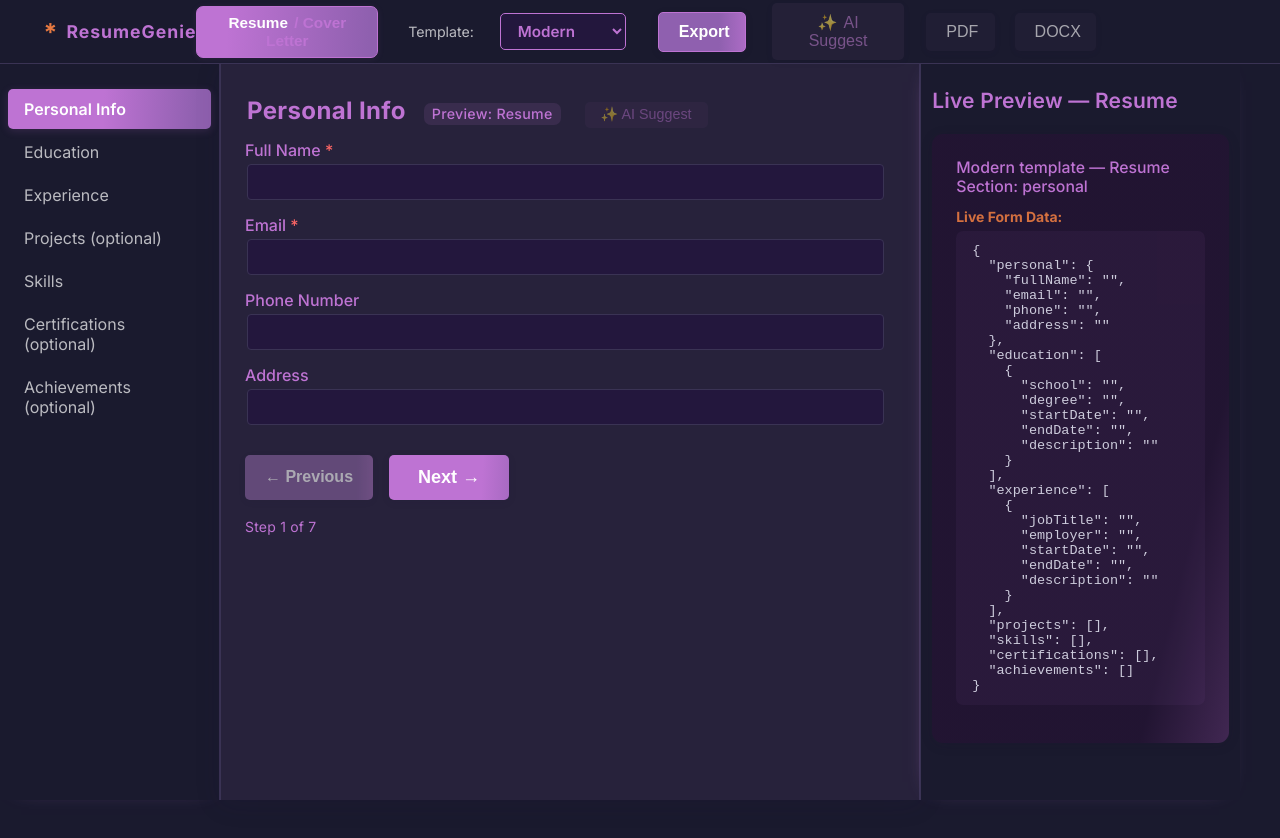
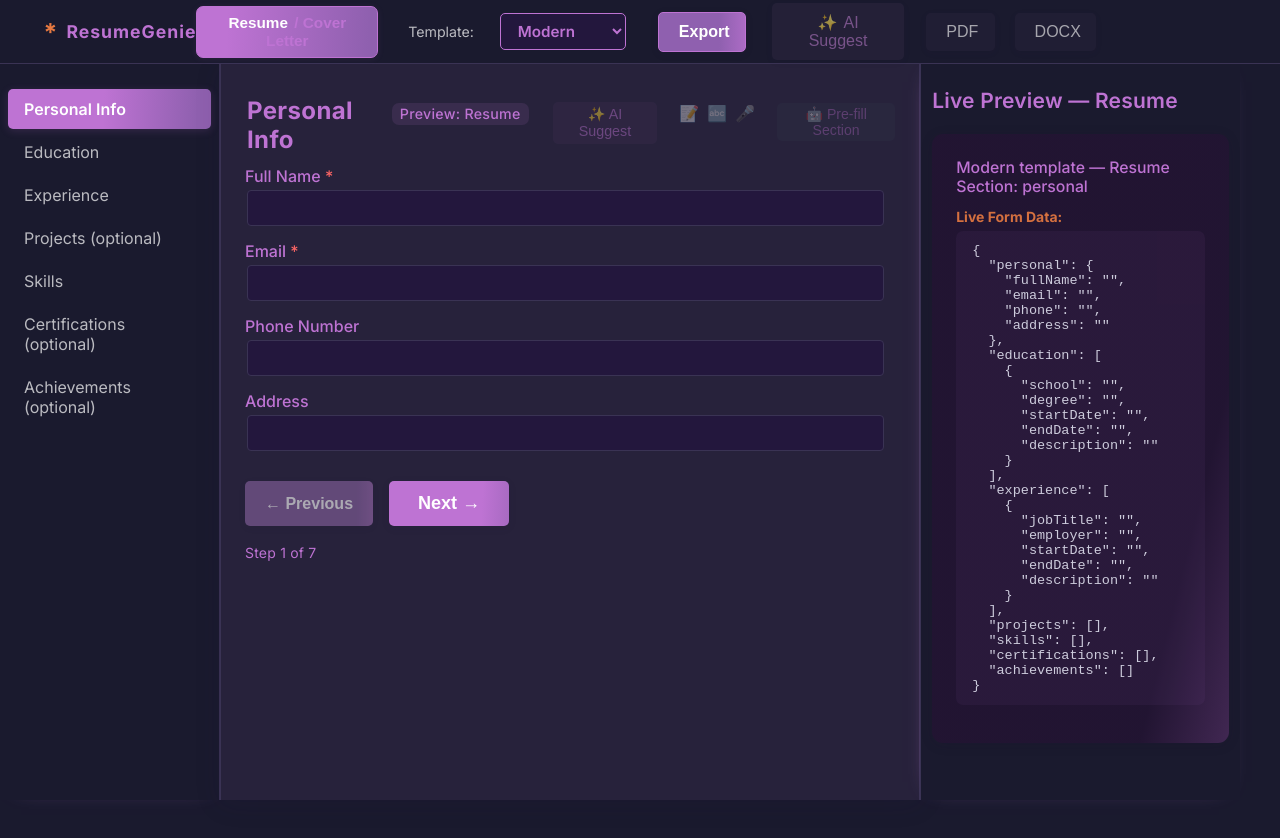
Before and after one commit to Workflow-Manager-admin/resumegenie-25319-282d1c45, a React (Create React App) app in the folder resumegenie_frontend/: page / in a window 1280 px wide. Shown: the top 838 px of the page. Built offline with nearby package versions, Linux system fonts and the light colour scheme; the HTML template or start-up script is replaced by a standard one.

Commit message:
Auto-commit: Changes as of 2025-05-28T16:11:20.788728+00:00

```diff
--- a/resumegenie_frontend/src/components/layout/CentralFormContainer.js
+++ b/resumegenie_frontend/src/components/layout/CentralFormContainer.js
@@ -582,7 +582,12 @@ function CentralFormContainer({ sectionId, sectionLabel, previewMode, onAISugges
         >
           Preview:&nbsp;{previewMode === 'resume' ? 'Resume' : 'Cover Letter'}
         </span>
-        {/* AI Suggest button (disabled, stub only) */}
+        {/*
+          === AI Content Controls Placeholder Area ===
+          "AI Suggest" button is disabled, serves as stub for future AI-powered suggestions (grammar, spelling, tone, pre-fill).
+          When implemented, this will invoke an API that analyzes section fields or full document and provides recommended edits/content.
+          This button is duplicated in TopBar for global AI actions; instance here provides section-level recommendations.
+        */}
         <button
           style={{
             background: 'rgba(190,115,211,0.10)',
@@ -602,6 +607,48 @@ function CentralFormContainer({ sectionId, sectionLabel, previewMode, onAISugges
           tabIndex={-1}
         >
           <span role="img" aria-label="AI">✨</span> AI Suggest
+        </button>
+        {/*
+          === AI-powered grammar, spell, and tone indicators (planned) ===
+          Add future icons/labels for:
+            - Spell Check
+            - Grammar Check
+            - Tone/Style Feedback
+            These will be used to show suggestions or highlight issues; UI as icons or notification chips.
+        */}
+        <div
+          style={{
+            display: 'flex', alignItems: 'center', marginLeft: 8, gap: 8, opacity: 0.36
+          }}
+          aria-label="AI grammar and tone suggestion placeholders"
+        >
+          <span title="Grammar Helper (coming soon)" role="img" aria-label="Grammar">📝</span>
+          <span title="Spell Check (coming soon)" role="img" aria-label="Spell-Check">🔤</span>
+          <span title="Tone Suggestion (coming soon)" role="img" aria-label="Tone">🎤</span>
+        </div>
+        {/*
+          === Pre-fill Content Stub UI (disabled) ===
+          This will allow future users to auto-populate form with role/industry-based example data using AI.
+        */}
+        <button
+          style={{
+            marginLeft: 8,
+            opacity: 0.35,
+            background: 'rgba(115,211,190,0.08)',
+            color: 'var(--accent)',
+            border: 'none',
+            borderRadius: 5,
+            fontWeight: 500,
+            fontSize: 14.1,
+            padding: '3px 14px',
+            cursor: 'not-allowed'
+          }}
+          title="Pre-fill example content (AI, coming soon)"
+          aria-disabled="true"
+          disabled
+          tabIndex={-1}
+        >
+          <span role="img" aria-label="Prefill">🤖</span> Pre-fill Section
         </button>
       </div>
 
```
Also changed, not shown: 2 other files (tests, documents, lock files or other folders).
